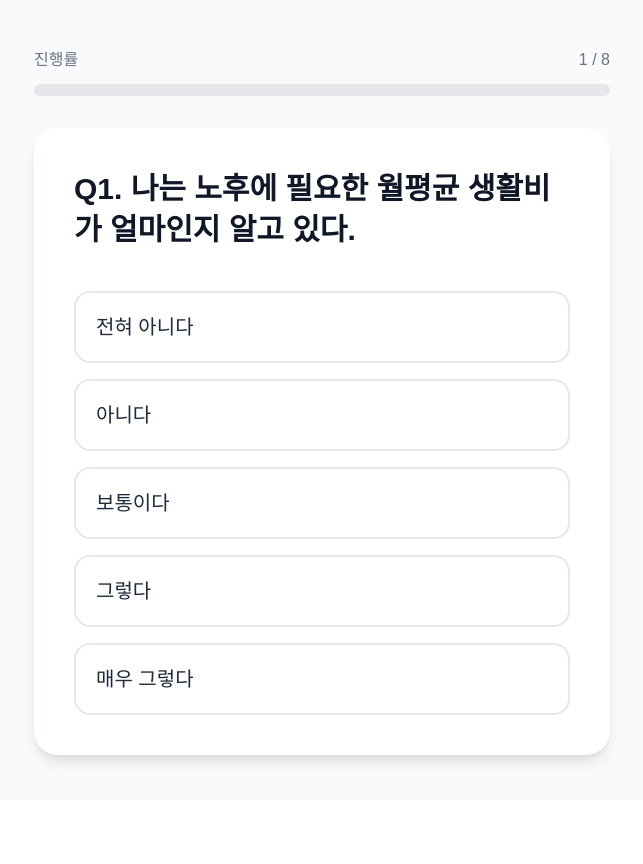
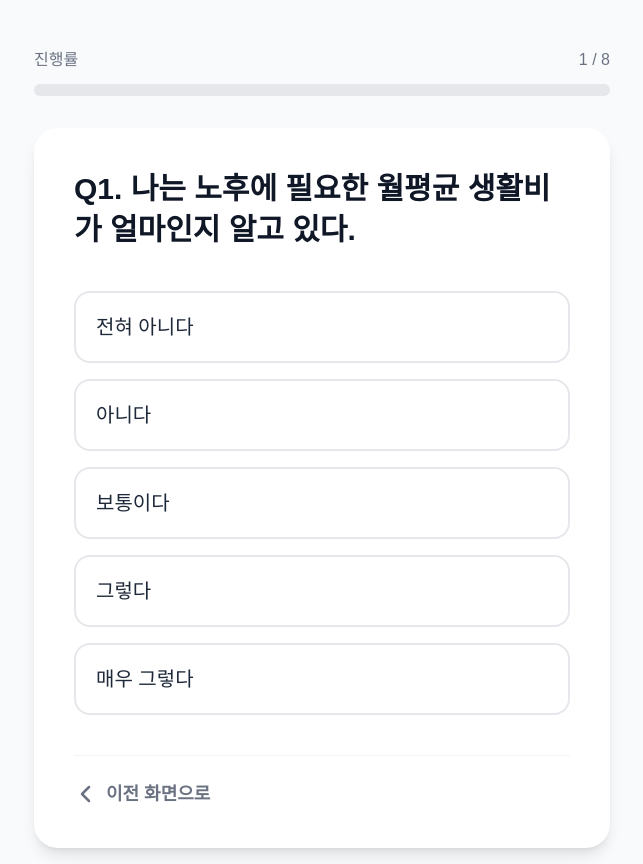
Before and after one commit to choikim0108/retirement-survey, a Next.js app: page /survey in a window 1280 px wide. Shown: the whole page, without its empty margins (318-961 px from the left). Before the commit the page ends 800 px from the top, so only its background shows below. Built offline with nearby package versions, Linux system fonts and the light colour scheme; no server answers.

Commit message:
UI: Add back button and update survey text for Q1 and Q12

```diff
--- a/src/app/survey/page.tsx
+++ b/src/app/survey/page.tsx
@@ -44,6 +44,15 @@ function SurveyContent() {
     if (score >= 60) return '실버 로드';
     if (score >= 40) return '옐로 라이트';
     return '레드 라이트';
+  };
+
+  const handlePrev = () => {
+    if (isSubmitting) return;
+    if (currentIndex > 0) {
+      setCurrentIndex(prev => prev - 1);
+    } else {
+      router.push('/');
+    }
   };
 
   const calculateAndFinish = async (finalAnswers: Record<number, number>) => {
@@ -148,6 +157,19 @@ function SurveyContent() {
               </button>
             ))}
           </div>
+
+          <div className="mt-10 pt-6 border-t border-gray-100 flex justify-start">
+            <button
+              onClick={handlePrev}
+              disabled={isSubmitting}
+              className="text-gray-500 hover:text-gray-700 font-bold text-lg flex items-center transition-colors disabled:opacity-50"
+            >
+              <svg className="w-6 h-6 mr-2" fill="none" stroke="currentColor" viewBox="0 0 24 24">
+                <path strokeLinecap="round" strokeLinejoin="round" strokeWidth={2.5} d="M15 19l-7-7 7-7" />
+              </svg>
+              {currentIndex === 0 ? '이전 화면으로' : '이전 문항으로'}
+            </button>
+          </div>
         </div>
       </div>
     </div>
--- a/src/data/surveyData.ts
+++ b/src/data/surveyData.ts
@@ -36,7 +36,7 @@ export const plans: Record<'plan1' | 'plan2', SurveyPlan> = {
     title: '영역별 심층 노후준비 진단 (가중치 적용)',
     questions: [
       // 재무 영역 (가중치 8, 총 40점)
-      { id: 1, area: '재무', text: '귀하가 현재 가입 중인 연금은 무엇입니까?', options: createOptions('3종 이상', '1종만 보유', '없음'), weight: 8 },
+      { id: 1, area: '재무', text: '귀하가 현재 가입 중인 연금은 무엇입니까?', options: createOptions('3종 이상(국민+개인+주택연금 등)', '1종만 보유(국민연금 등 1종)', '없음'), weight: 8 },
       { id: 2, area: '재무', text: '퇴직 후 예상되는 월 총소득은 얼마입니까?', options: createOptions('250만원 이상', '150~250만원 미만', '150만원 미만'), weight: 8 },
       { id: 3, area: '재무', text: '은퇴 후 예상되는 월 필수 생활비를 가늠하고 있습니까?', options: createOptions('구체적 금액 파악', '대략적 파악', '전혀 못함'), weight: 8 },
       { id: 4, area: '재무', text: '비상시(질병, 사고 등) 즉시 사용할 수 있는 예비 자금이 있습니까?', options: createOptions('3개월분 이상', '1~2개월분', '거의 없음'), weight: 8 },
@@ -51,7 +51,7 @@ export const plans: Record<'plan1' | 'plan2', SurveyPlan> = {
       { id: 9, area: '여가', text: '은퇴 후 소득 창출을 위해 재취업이나 창업을 희망하십니까?', options: createOptions('희망', '생계형 희망', '희망하지 않음'), weight: 3.75 },
       { id: 10, area: '여가', text: '본인이 가진 전문 기술이나 경험을 나눌 의향이 있습니까?', options: createOptions('적극 참여 희망', '기회 시 참여', '관심 없음'), weight: 3.75 },
       { id: 11, area: '여가', text: '하루 3시간 이상 몰입할 수 있는 취미가 있습니까?', options: createOptions('명확히 있다', '찾는 중이다', '없음'), weight: 3.75 },
-      { id: 12, area: '여가', text: '춘천시 내 평생학습 정보나 시니어 아카데미를 알고 계십니까?', options: createOptions('참여 중', '정보 필요', '전혀 모름'), weight: 3.75 },
+      { id: 12, area: '여가', text: '춘천시 내 평생학습 정보나 미래동행 아카데미를 알고 계십니까?', options: createOptions('참여 중', '정보 필요', '전혀 모름'), weight: 3.75 },
 
       // 대인관계 영역 (가중치 5, 총 15점)
       { id: 13, area: '대인관계', text: '고민을 나눌 수 있는 배우자나 친구가 있습니까?', options: createOptions('충분히 있다', '1~2명 정도 있다', '거의 없다'), weight: 5 },
```
